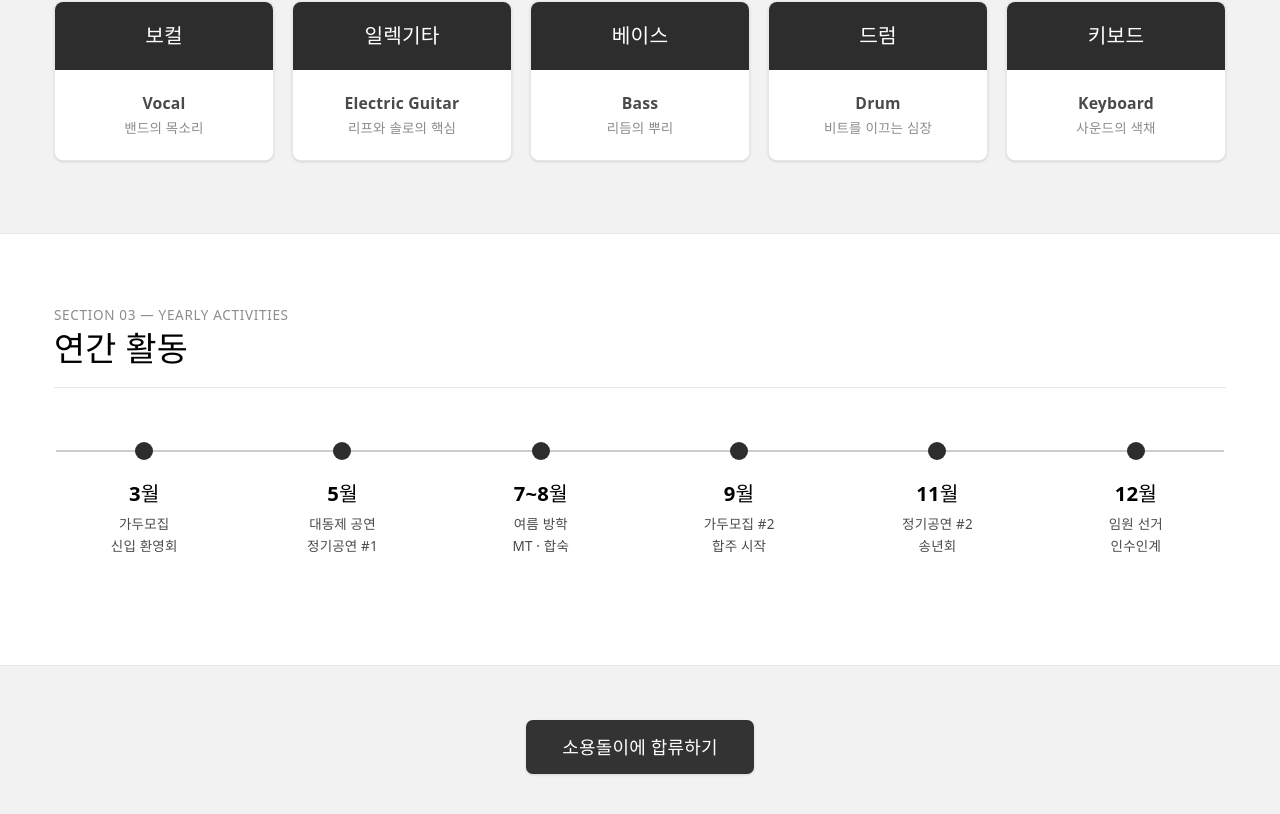
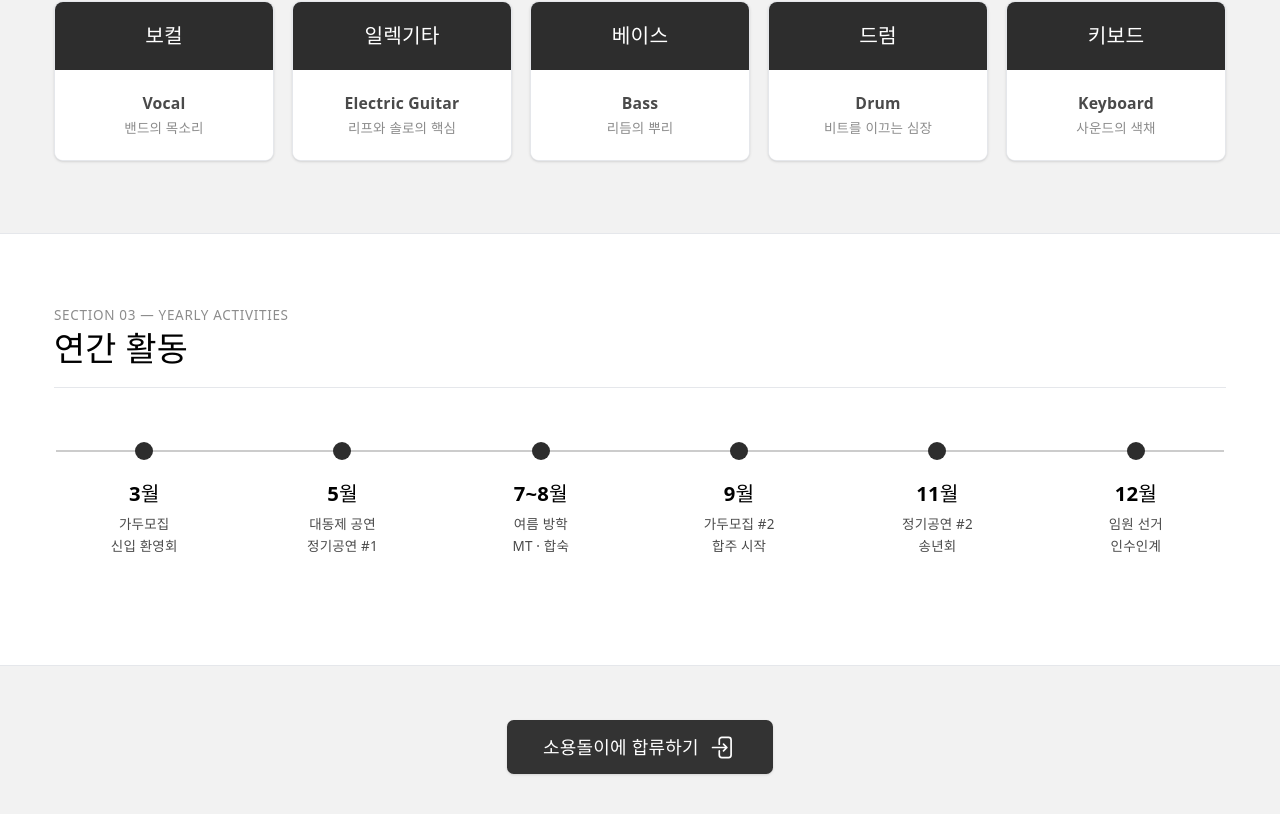
Before and after one commit to openWEBsw/project-soyongdori, a React (Vite) app in the folder frontend/: page /introduce in a window 1280 px wide. Shown: the part 1093-1907 px from the top of the page. Built offline with nearby package versions, Linux system fonts and the light colour scheme.

Commit message:
feat: add svg icon to introduce page

```diff
--- a/frontend/src/features/introduce/introduce.tsx
+++ b/frontend/src/features/introduce/introduce.tsx
@@ -129,6 +129,9 @@
         <div className="max-w-6xl mx-auto px-6 md:px-12 flex flex-col items-center">
           <button className="bg-btn-primary-bg text-btn-primary-text rounded-md flex items-center justify-center gap-2.5 h-12 px-8 text-sm md:text-base font-bold hover:opacity-95 transition-opacity shadow-sm cursor-pointer">
             소용돌이에 합류하기
+            <svg xmlns="http://www.w3.org/2000/svg" fill="none" viewBox="0 0 24 24" strokeWidth={1.5} stroke="currentColor" className="size-6">
+              <path strokeLinecap="round" strokeLinejoin="round" d="M8.25 9V5.25A2.25 2.25 0 0 1 10.5 3h6a2.25 2.25 0 0 1 2.25 2.25v13.5A2.25 2.25 0 0 1 16.5 21h-6a2.25 2.25 0 0 1-2.25-2.25V15M12 9l3 3m0 0-3 3m3-3H2.25" />
+            </svg>
           </button>
         </div>
       </section>
```
